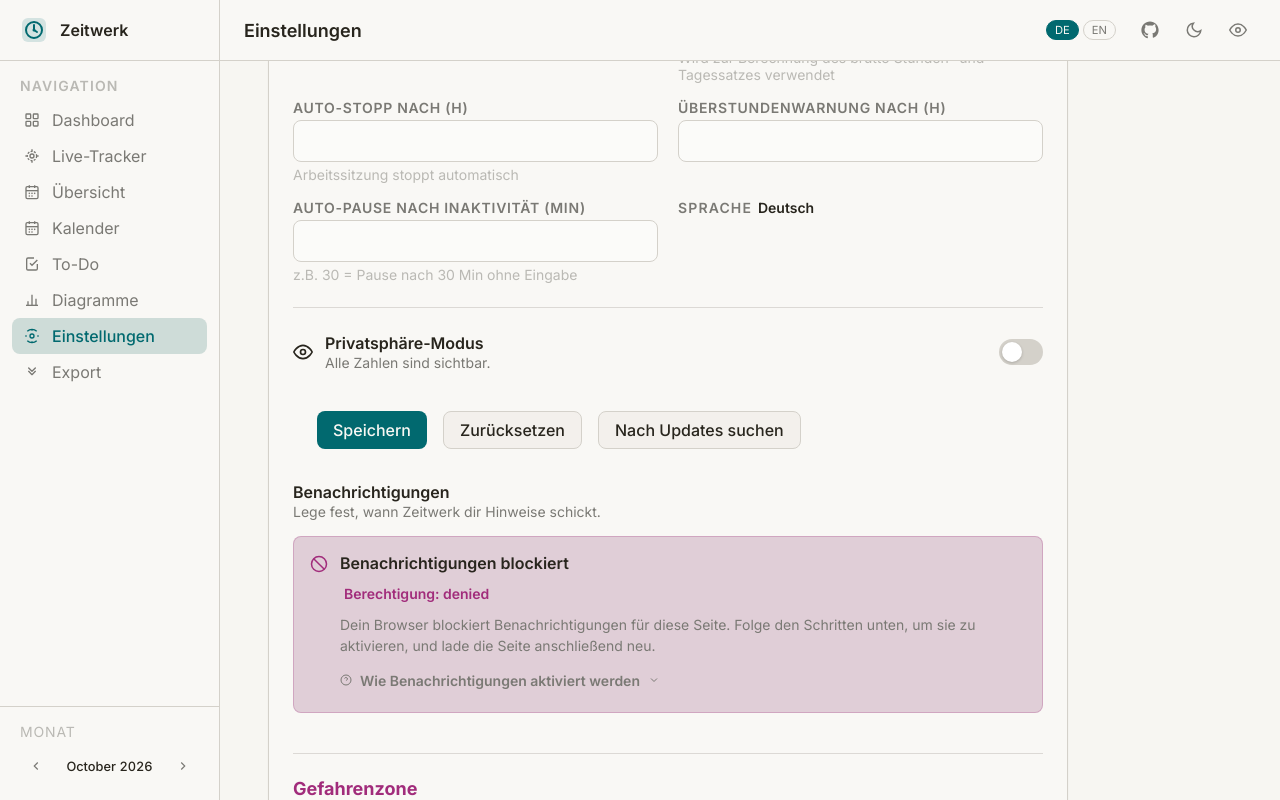
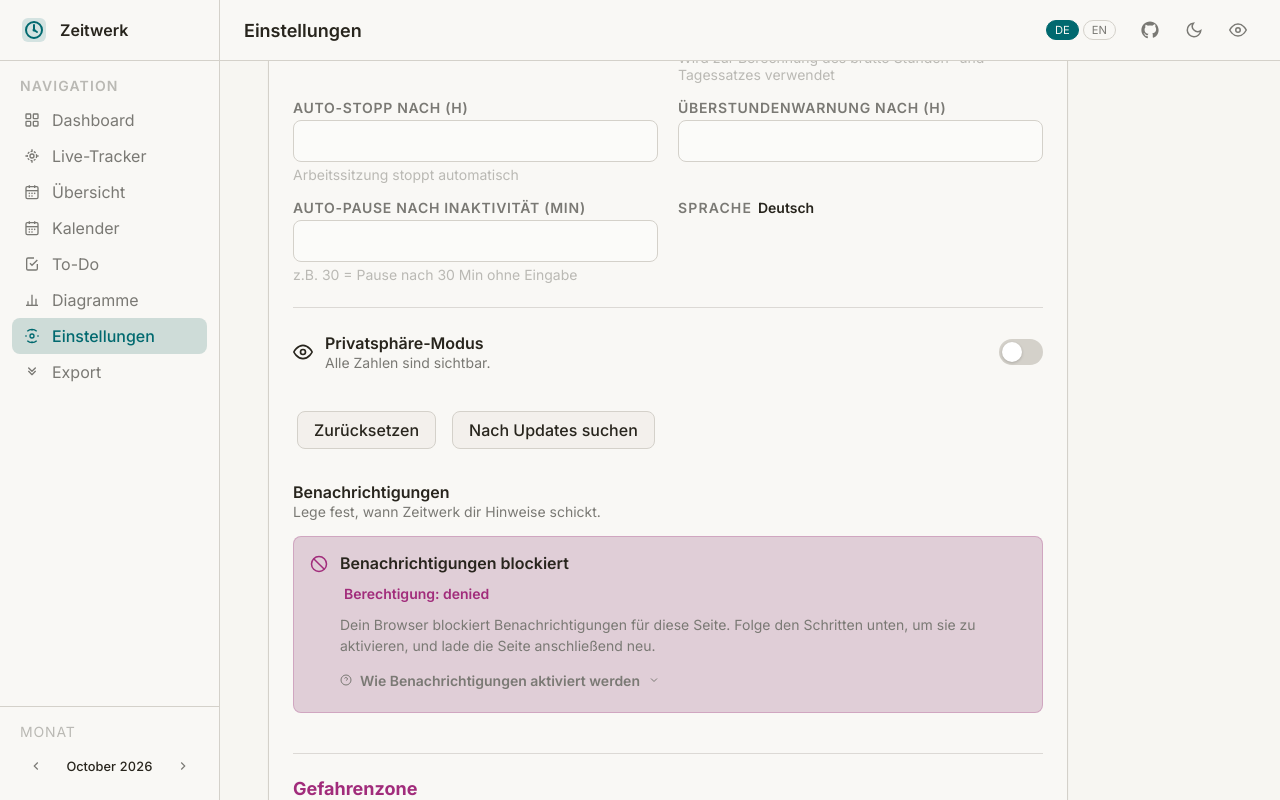
Before and after one commit to beri336/zeitwerk, a Vue app: page /#/settings in a window 1280 px wide. Both pictures are taken after a click on the button "Nach Updates suchen". Built offline with nearby package versions, Linux system fonts and the light colour scheme.

Commit message:
feat(settings): save settings automatically in real time

```diff
--- a/src/components/features/SettingsCard.vue
+++ b/src/components/features/SettingsCard.vue
@@ -200,9 +200,6 @@
         </div>
       </div>
       <div class="settings-actions">
-        <button class="btn btn-primary" @click="save">
-          {{ $t("common.save") }}
-        </button>
         <button class="btn btn-secondary" @click="reset">
           {{ $t("common.reset") }}
         </button>
@@ -315,21 +312,23 @@ const canDeleteAll = computed(
   () => deleteConfirmText.value.trim().toUpperCase() === "DELETE",
 );
 
-// Save state change immediately + Toast
+// Save every setting change immediately.
+watch(form,
+  () => {
+    store.saveSettings({ ...form });
+  },
+  { deep: true },
+);
+
+// State changes also resync public holidays and show a specific notification
 watch(
   () => form.state,
   (newVal, oldVal) => {
     if (!oldVal || newVal === oldVal) return;
 
-    store.saveSettings({ state: newVal });
     showToast(t("settings.toast_state", { state: STATES[newVal] }), "ok");
   },
 );
-
-function save() {
-  store.saveSettings({ ...form });
-  showToast(t("settings.toast_saved"), "ok");
-}
 
 async function checkForUpdates() {
   checkingForUpdates.value = true
--- a/src/locales/de.json
+++ b/src/locales/de.json
@@ -270,7 +270,7 @@
     "settings": {
         "title": "Standardwerte",
         "source_code": "Quellcode:",
-        "sub": "Diese Werte werden automatisch auf neue Einträge angewendet.",
+        "sub": "Diese Werte werden automatisch gespeichert und auf neue Einträge angewendet.",
         "toast_saved": "Einstellungen gespeichert.",
         "toast_reset": "Einstellungen zurückgesetzt.",
         "toast_deleted": "Alle Einträge gelöscht.",
--- a/src/locales/en.json
+++ b/src/locales/en.json
@@ -272,7 +272,7 @@
     "settings": {
         "title": "Defaults",
         "source_code": "Source code:",
-        "sub": "These values will be automatically applied to new entries.",
+        "sub": "These values are saved automatically and applied to new entries.",
         "toast_saved": "Settings saved.",
         "toast_reset": "Settings reset.",
         "toast_deleted": "All entries deleted.",
```
